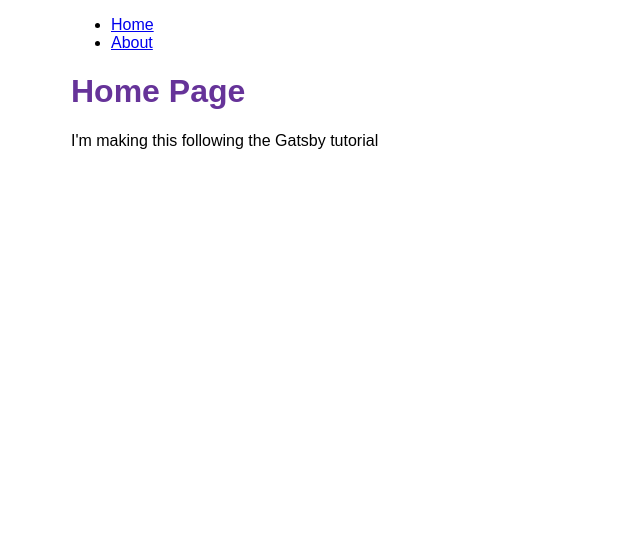
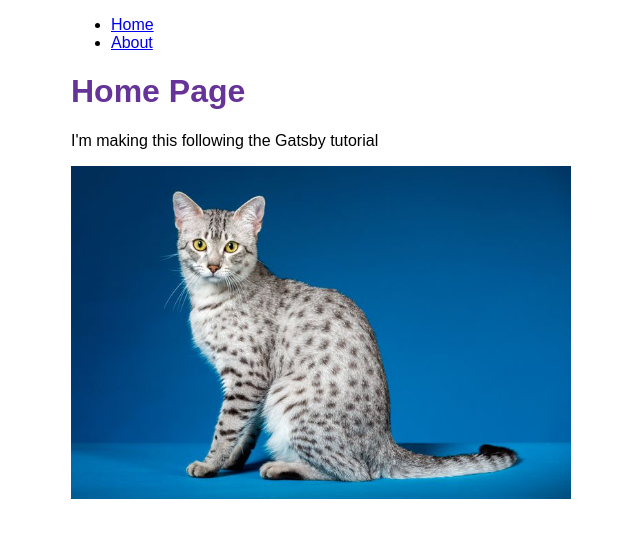
Before and after one commit to Aidan-ONei11/gatsby-demo, a Gatsby site: page / in a window 1280 px wide. Shown: the whole page, without its empty margins (319-959 px from the left). Built offline with nearby package versions, Linux system fonts and the light colour scheme; Gatsby itself is replaced by a stand-in of ours.

Commit message:
Add hero image using StaticImage plugin, complete step 3 in tutorial

```diff
--- a/src/pages/index.js
+++ b/src/pages/index.js
@@ -1,11 +1,16 @@
 import * as React from 'react';
 import Layout from '../components/layout';
+import { StaticImage } from 'gatsby-plugin-image';
 
 
 const IndexPage = () => {
   return (
     <Layout pageTitle="Home Page">
       <p>I'm making this following the Gatsby tutorial</p>
+      <StaticImage
+        alt="The pyramids in Giza at night with the milky way in the background"
+        src="../images/homepage-hero-cat.jpg"/>
+
     </Layout>
   )
 }
```
Also changed, not shown: src/images/homepage-hero-cat.jpg (added).
